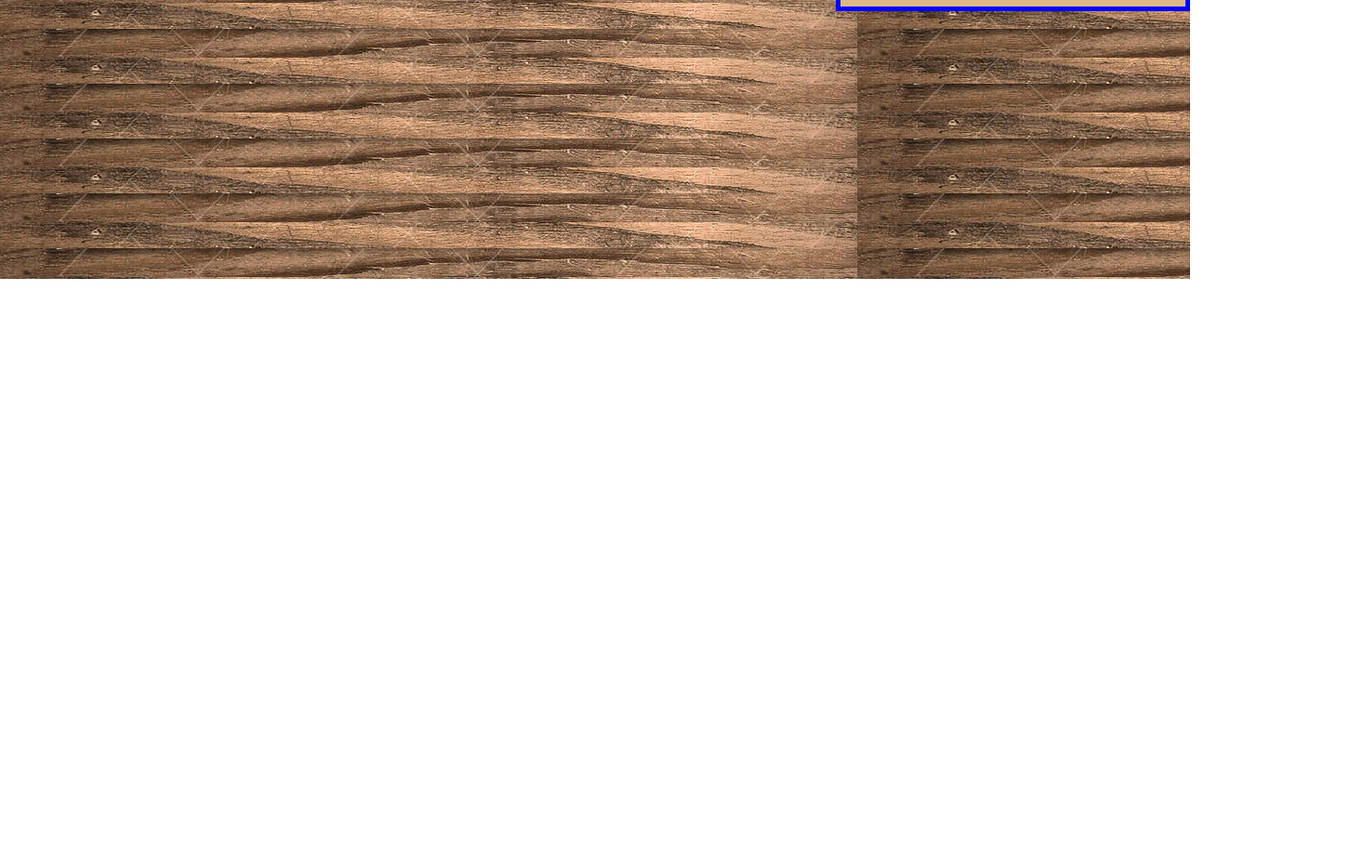
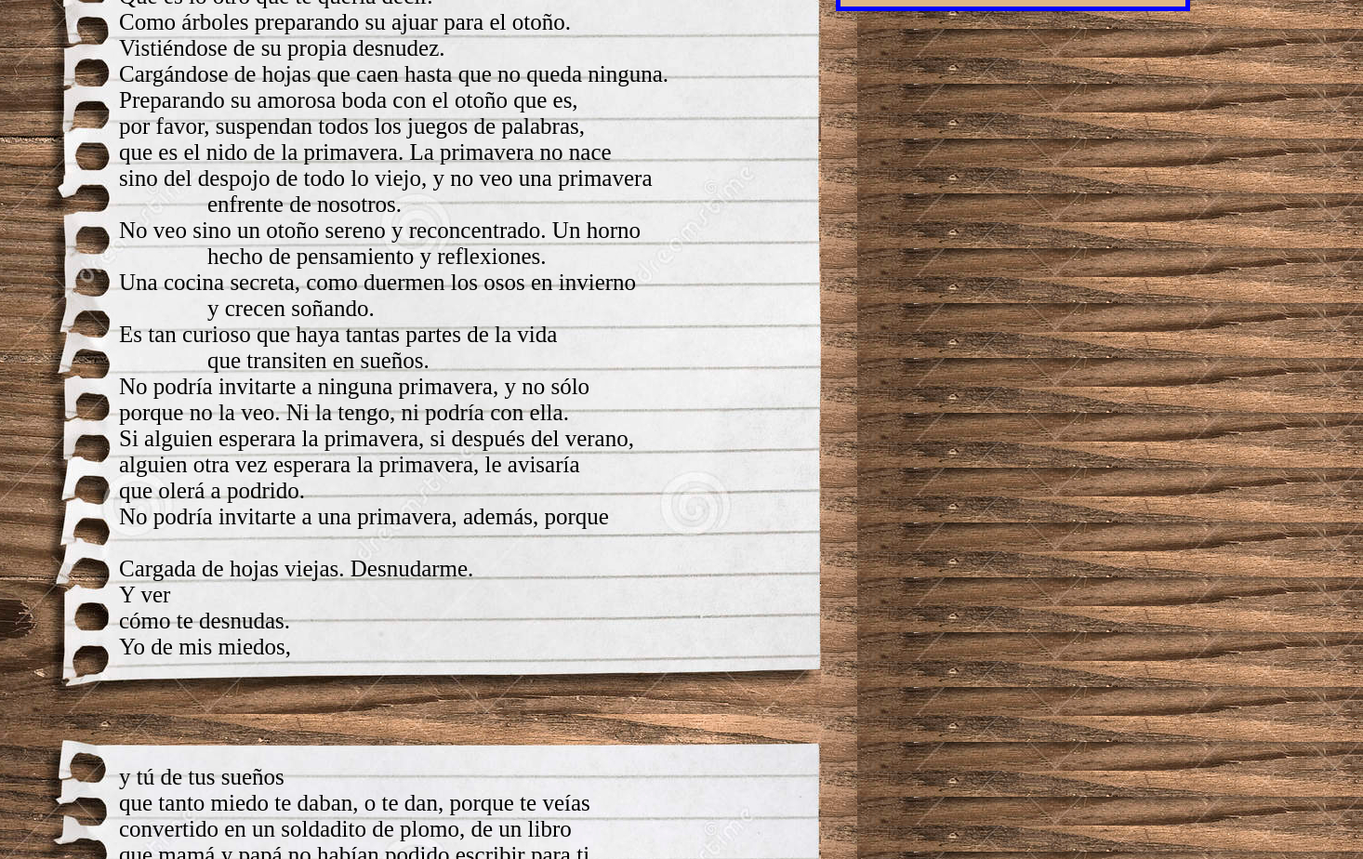
Before and after one commit to porti-magic/cartas, a plain HTML site: page Carta 13/index.html in a window 1280 px wide. Shown: the part 500-1424 px from the top of the page at 93% size, 1466 px wide, since content can reach past the window. Before the commit the page ends 800 px from the top, so only its background shows below. Drawn offline with Linux system fonts and the light colour scheme.

Commit message:
carta 13

```diff
--- a/Carta 13/index.html
+++ b/Carta 13/index.html
@@ -7,9 +7,76 @@
     <body>
         <div class="hoja">
             <div class=carta>
-                    <br><br>
+                    <br><br><br>
                     <!--aca se escrive la carta-->
-
+                    Querido Perro de la falta de mi rey de la Cabina:
+                    <br>
+                    <br>¿Serías tan amable de leerle? Gracias.
+                    <br>Deberías tener la paciencia de saber que el amor
+                    <br>no es aquella estrella que nació contigo, y que
+                    <br>incubaste toda tu infancia. Tu gran mapa del tesoro
+                    <br>y el tesoro mismo. Me detengo: no te lo digo dando
+                    <br>una lección, dejaría de escribirte en este momento
+                    <br>si así lo sintieras.
+                    <br>Lo que quiero decirte es que el amor no va a poder ser eso,
+                    <br>aquella estrella que nació contigo, tu gran mapa del tesoro
+                    <br>y el tesoro mismo.
+                    <br>Será lo que podamos hacer juntos. Eso te quería decir.
+                    <br>Juntos.
+                    <br>Y desnudos.
+                    <br>Que es lo otro que te quería decir.
+                    <br>Como árboles preparando su ajuar para el otoño.
+                    <br>Vistiéndose de su propia desnudez.
+                    <br>Cargándose de hojas que caen hasta que no queda ninguna.
+                    <br>Preparando su amorosa boda con el otoño que es,
+                    <br>por favor, suspendan todos los juegos de palabras,
+                    <br>que es el nido de la primavera. La primavera no nace
+                    <br>sino del despojo de todo lo viejo, y no veo una primavera
+                    <div class="adelante">enfrente de nosotros.</div>
+                    No veo sino un otoño sereno y reconcentrado. Un horno
+                    <div class="adelante">hecho de pensamiento y reflexiones.</div>
+                    Una cocina secreta, como duermen los osos en invierno
+                    <div class="adelante">y crecen soñando.</div>
+                    Es tan curioso que haya tantas partes de la vida
+                    <div class="adelante">que transiten en sueños.</div>
+                    No podría invitarte a ninguna primavera, y no sólo
+                    <br>porque no la veo. Ni la tengo, ni podría con ella.
+                    <br>Si alguien esperara la primavera, si después del verano,
+                    <br>alguien otra vez esperara la primavera, le avisaría
+                    <br>que olerá a podrido.
+                    <br>No podría invitarte a una primavera, además, porque
+                    <div class="adelante>"lo que más quiero es desnudarme.</div>
+                    <br>Cargada de hojas viejas.
+                    Desnudarme.
+                    <br>Y ver
+                    <br>cómo te desnudas.
+                    <br>Yo de mis miedos,
+                    <br><br><br><br><br>y tú de tus sueños
+                    <br>que tanto miedo te daban, o te dan, porque te veías
+                    <br>convertido en un soldadito de plomo, de un libro
+                    <br>que mamá y papá no habían podido escribir para ti,
+                    <br>pero que te habías jurado a ti mismo escribir,
+                    <br>sin faltas ni faltas, ni ninguna falta.
+                    <br>Lo que más anhelo es ver que te desnudes, que desees}
+                    <div class="adelante">tanto como yo,</div>
+                    con amorosa renuncia, despojarte de tus anhelos inclumplidos
+                    <div class="adelante">y a punto de cumplirse.</div>
+                    No nací para entrar en tu historia.
+                    <br>Vine a cambiarte con un beso.
+                    <br>Ardo de deseos de verte quitar tu ropa.
+                    <div class="adelante">Como la primera vez,</div>
+                    que dejes atrás tu camisa, Europa y Asia,
+                    <br>tu pantalón, y África.
+                    <br>¡Cómo doblabas tu ropa!
+                    <br>Nada lo tirabas. Nada caía con descuido.
+                    <br>Todo lo apoyabas de tal manera que yo quería darte mis ojos
+                    <br>Y mi alma para que la llevaras a la cuna con tanta tierra
+                    <div class="adelante">y tanta selva</div>
+                    y las mujeres de todo el mundo lavando ropa en un río.
+                    <br>Pero mis ojos estaban en su propia fiesta,
+                    <br>Acariciando tu piel, que despertaba iluminando el cuarto.
+                    <div class="firma">Paloma</div>
+                    <br><br><br><br><br><br><br><br><br><br><br><br><br><br><br><br><br><br><br><br>
             </div>
         </div>
         <div class="menu">
```
Also changed, not shown: 3 other files.
